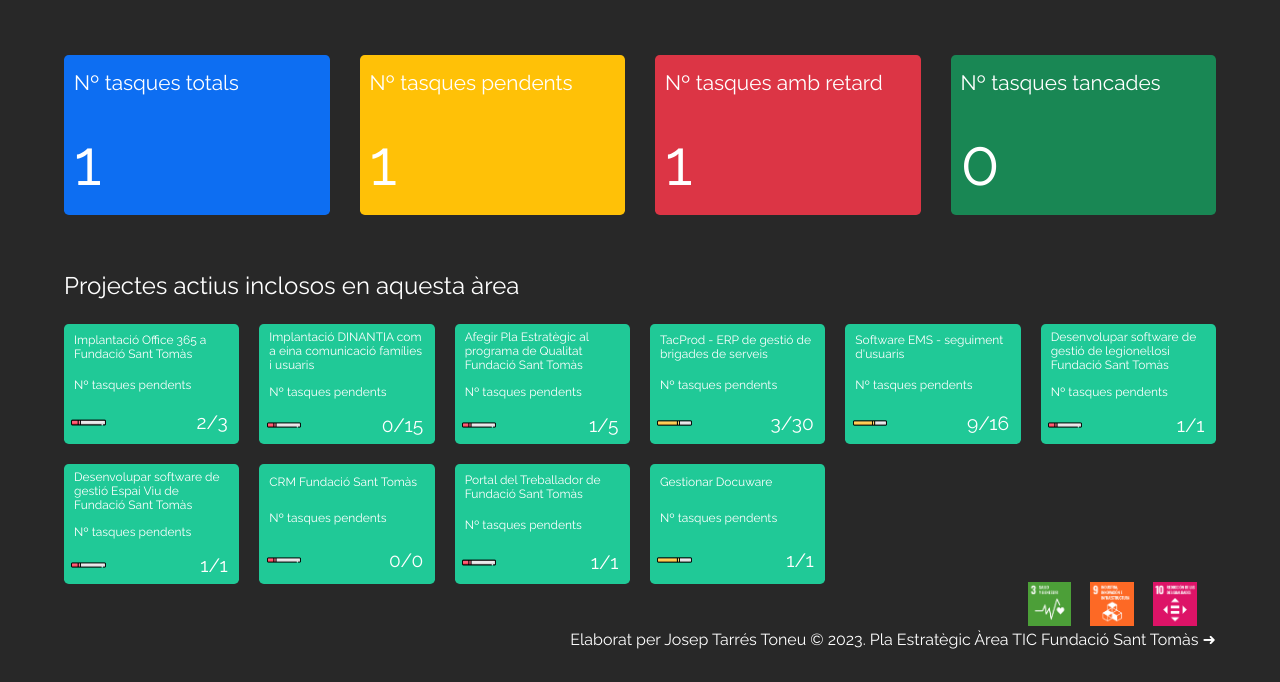
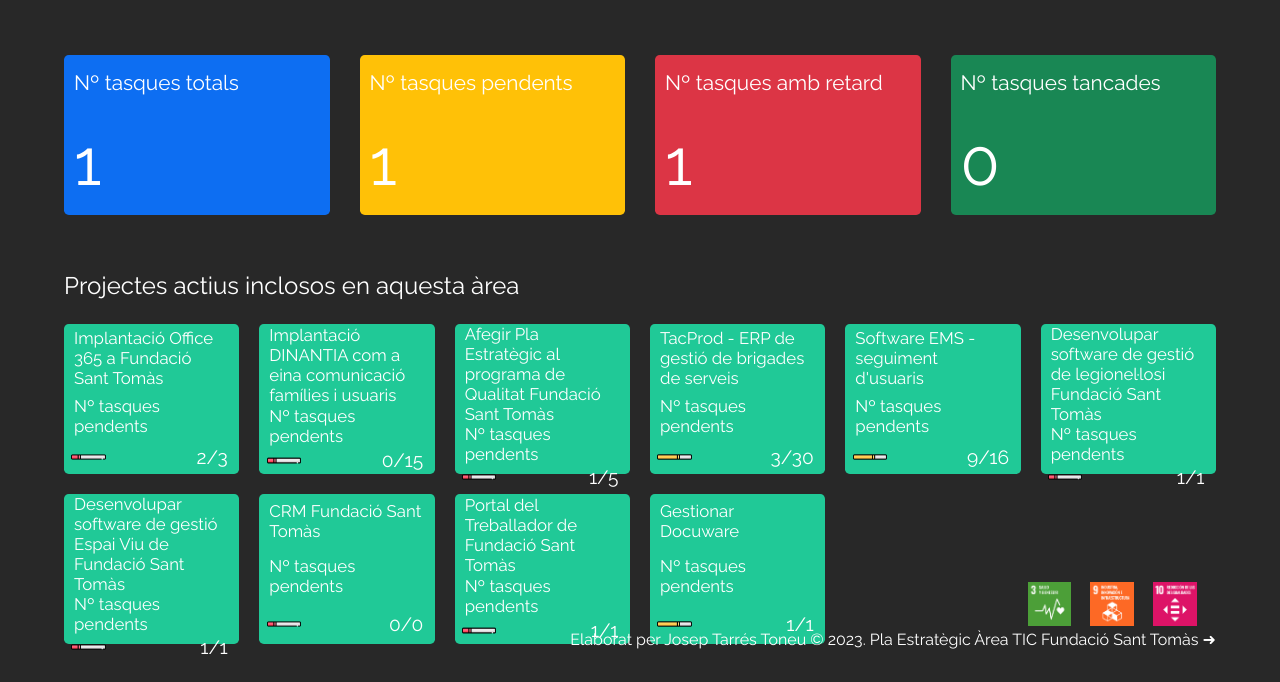
Before and after one commit to joseptarrestoneu/area-tic, a plain HTML site: page index.html in a window 1280 px wide. Both pictures are taken after a click on the icon 552 px from the left and 507 px from the top of the page. Shown: the part 118-800 px from the top of the page. Drawn offline with Linux system fonts and the light colour scheme.

Commit message:
Update css

```diff
--- a/css/style.css
+++ b/css/style.css
@@ -293,7 +293,7 @@ body {
 
 .dashboard-project .task-week .porlets .porlet {
     width: 100%;
-    height: 15vh;
+    height: 150px;
     display: flex;
     justify-content: space-around;
     align-items: start;
@@ -301,6 +301,7 @@ body {
     border-radius: .3rem;
     background-color: #20c997;
 }
+
 
 .dashboard-project .task-week .porlets .porlet span {
     margin-left: 10px;
@@ -466,7 +467,7 @@ body {
     }
 
     .dashboard-project .task-week .porlets .porlet span {
-        font-size: .5em;
+        font-size: .7em;
     }
 
     .dashboard-project .task-week .porlets .porlet span:last-child {
```
